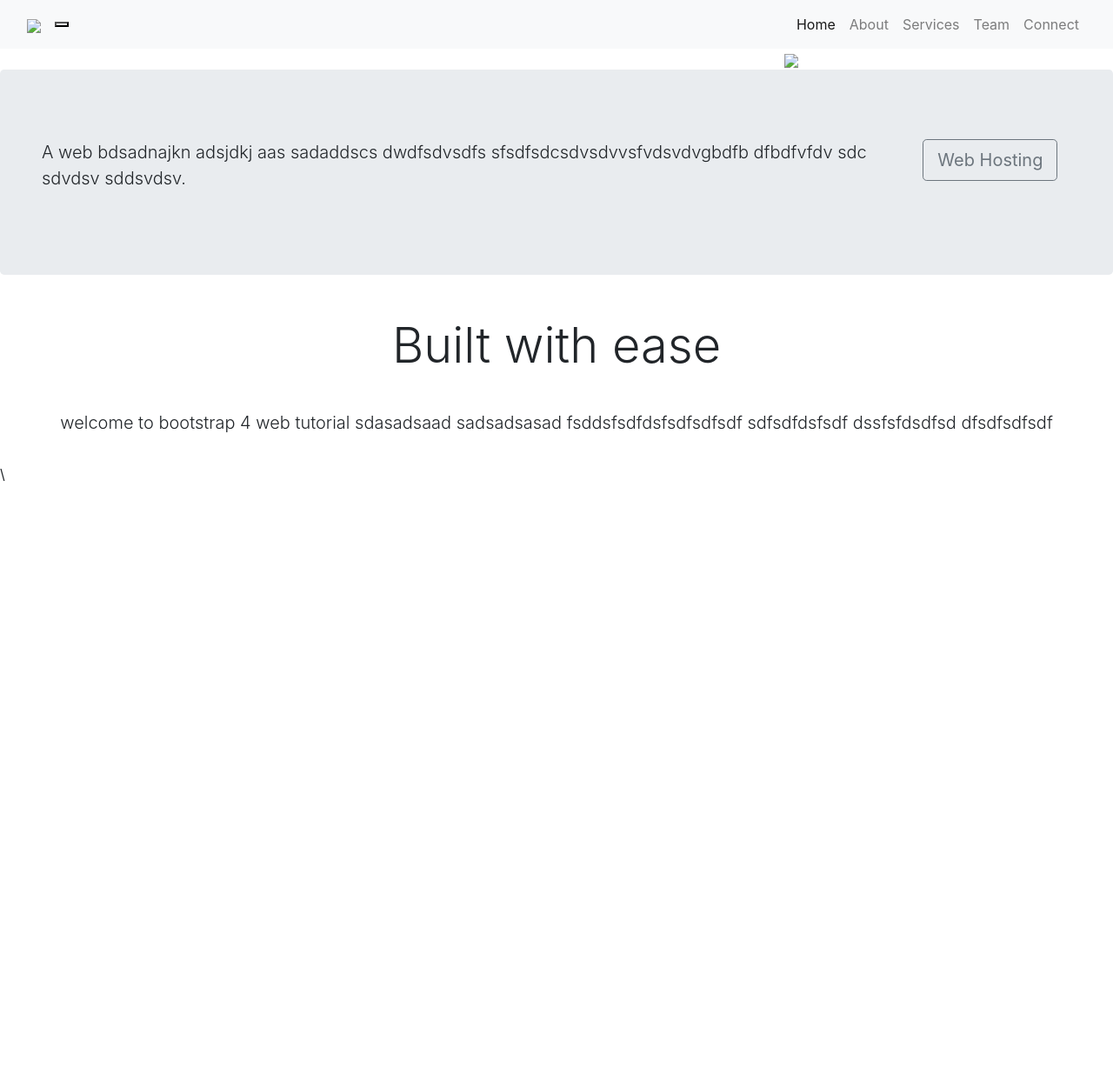
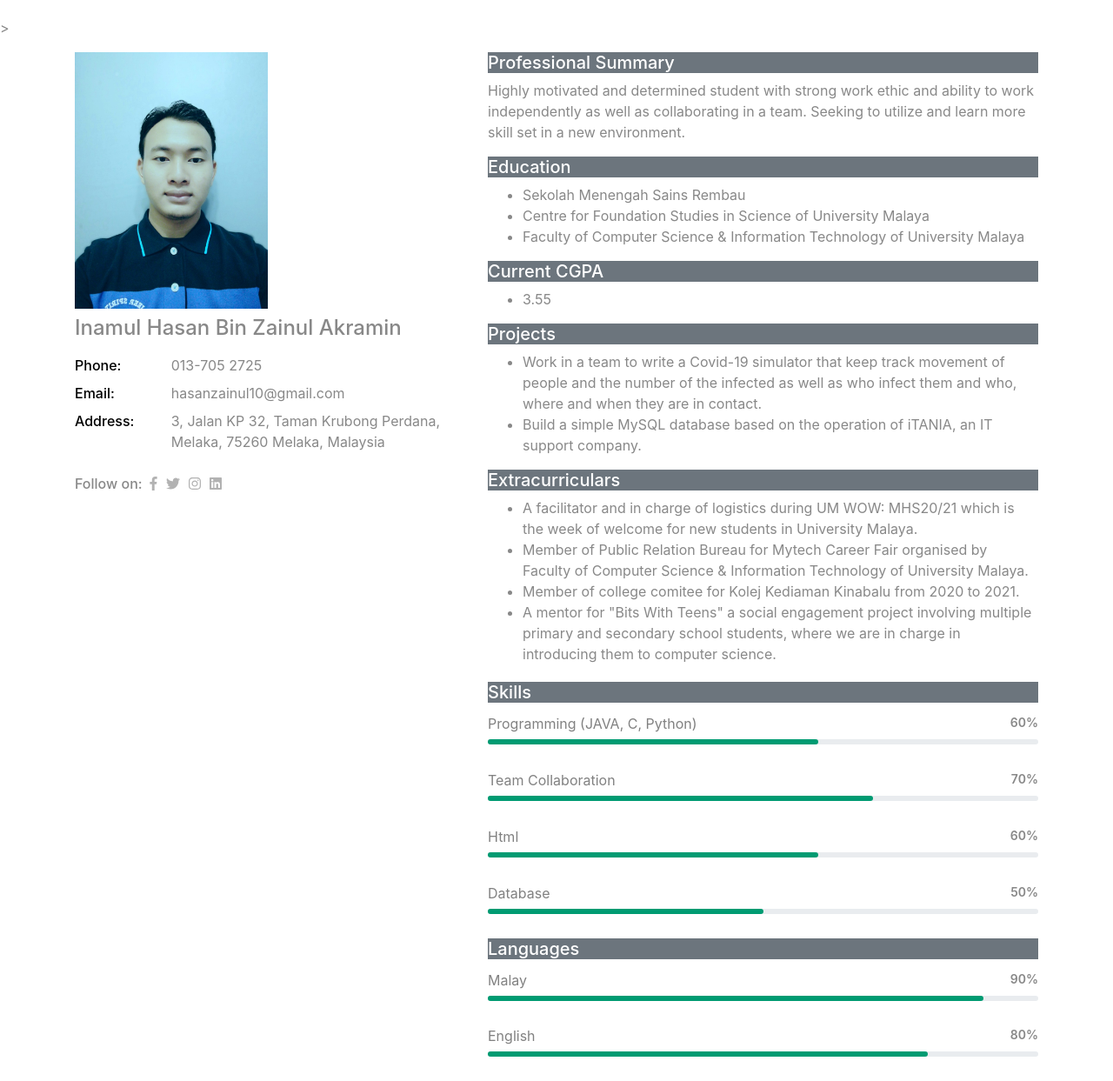
Before and after one commit to hasanzainul10/cv, a plain HTML site: page docs/index.html in a window 1280 px wide. Shown: the whole page at 87% size. Before the commit the page ends 800 px from the top, so only its background shows below. Drawn offline with nearby package versions, Linux system fonts and the light colour scheme.

Commit message:
Add files via upload

```diff
--- a/docs/index.html
+++ b/docs/index.html
@@ -2,138 +2,228 @@
 <html lang="en">
 <head>
     <meta charset="utf-8">
+
+    <title>CV Inamul Hasan</title>
     <meta name="viewport" content="width=device-width, initial-scale=1">
-	<title>Industrial Revolution 4 Technologies</title>
-	<link rel="stylesheet" href="https://maxcdn.bootstrapcdn.com/bootstrap/4.0.0/css/bootstrap.min.css">
+    <link href="http://netdna.bootstrapcdn.com/bootstrap/4.4.1/css/bootstrap.min.css" rel="stylesheet"
       <script src="https://ajax.googleapis.com/ajax/libs/jquery/3.3.1/jquery.min.js"></script>
   <script src="https://cdnjs.cloudflare.com/ajax/libs/popper.js/1.12.9/umd/popper.min.js"></script>
   <script src="https://maxcdn.bootstrapcdn.com/bootstrap/4.0.0/js/bootstrap.min.js"></script>
   <script src="https://use.fontawesome.com/releases/v5.0.8/js/all.js"></script>
-	<link href="style.css" rel="stylesheet">
-	<!--<link rel="stylesheet" href="https://m.w3newbie.com/you-tube.css">-->
+  <link href="style.css" rel="stylesheet">>
+    <style type="text/css">
+    	body{
+    color: #888888;
+    margin-top:20px;}
+.progress {
+    position: relative;
+    overflow: inherit;
+    height: 6px;
+    margin: 30px 0px 15px;
+    width: 100%;
+    display: inline-block;
+    border-radius: 10px;
+}
+
+.progress .progress-bar {
+    height: 6px;
+    background: #009b72;
+    border-radius: 10px;
+}
+
+.progress .progress-bar-title {
+    position: absolute;
+    left: 0;
+    top: -30px;
+    color: #818181;
+    font-size: 16px;
+}
+
+.progress .progress-bar-number {
+    position: absolute;
+    right: 0;
+    color: #888888;
+    top: -30px;
+    font-weight: 600;
+    font-size: 14px;
+}
+.media {
+    display: -webkit-box;
+    display: -ms-flexbox;
+    display: flex;
+    -webkit-box-align: start;
+    -ms-flex-align: start;
+    align-items: flex-start;
+}
+
+.media-body {
+    -webkit-box-flex: 1;
+    -ms-flex: 1;
+    flex: 1;
+}
+
+.text-black {
+    color: #000000;
+}
+
+.font-weight-normal {
+    font-weight: 500 !important;
+}
+.w-25 {
+    width: 25% !important;
+}
+.text-muted {
+    color: #b2b2b2 !important;
+}
+.mr-1, .mx-1 {
+    margin-right: 0.625rem !important;
+}
+    </style>
 </head>
 <body>
+<link rel="stylesheet" href="https://cdnjs.cloudflare.com/ajax/libs/font-awesome/5.12.1/css/all.min.css" integrity="sha256-mmgLkCYLUQbXn0B1SRqzHar6dCnv9oZFPEC1g1cwlkk=" crossorigin="anonymous" />
+<div class="container ">
+    <div class="row ">
+      <div class="col-lg-5 col-md-6">
+        <div class="mb-2">
+          <img class="w-50" src="img.jpg" alt="">
+        </div>
+        <div class="mb-2 d-flex">
+          <h4 class="font-weight-normal">Inamul Hasan Bin Zainul Akramin</h4>
 
-<!-- Navigation -->
-<nav class="navbar navbar-expand-md navbar-light bg-light sticky-top">
-<div class="container-fluid">
-	<a class="navbar-brand" href="#"><img src= "img/logo.png"></a>
-	<button class="navbar-toogler" type="button" data-toogle="collapse" data-target="#navbarResponsive">
-		<span class="navbar-toogler-icon"> </span>
-	</button>
-	<div class="collapse navbar-collapse" id="navbarResponsive">
-		<ul class="navbar-nav ml-auto">
-			<li class="nav-item active">
-				<a class="nav-link" href="#">Home</a>
+        </div>
+        <div class="mb-2">
+          <ul class="list-unstyled">
+
+            <li class="media">
+              <span class="w-25 text-black font-weight-normal">Phone: </span>
+              <label class="media-body">013-705 2725</label>
             </li>
+            <li class="media">
+              <span class="w-25 text-black font-weight-normal">Email: </span>
+              <label class="media-body">hasanzainul10@gmail.com</label>
+            </li>
+            <li class="media">
+              <span class="w-25 text-black font-weight-normal">Address: </span>
+              <label class="media-body">3, Jalan KP 32, Taman Krubong Perdana, Melaka, 75260 Melaka, Malaysia</label>
+            </li>
+          </ul>
+           <div class="social d-flex ml-auto">
+            <p class="pr-2 font-weight-normal">Follow on:</p>
+            <a href="https://www.facebook.com/hasan.zainul" class="text-muted mr-1 ">
+              <i class="fab fa-facebook-f"></i>
+            </a>
+            <a href="https://twitter.com/InaHa_san" class="text-muted mr-1">
+              <i class="fab fa-twitter"></i>
+            </a>
+            <a href="https://www.instagram.com/hasanzainul10/" class="text-muted mr-1">
+              <i class="fab fa-instagram"></i>
+            </a>
+            <a href="https://www.linkedin.com/in/inamul-hasan-bin-zainul-akramin-08b859135/" class="text-muted">
+              <i class="fab fa-linkedin"></i>
+            </a>
+          </div>
+        </div>
+      </div>
+      <div class="col-lg-7 col-md-6 pl-xl-3">
+        <h5 class="font-weight-normal bg-secondary text-white">Professional Summary</h5>
+        <p>Highly motivated and determined student with strong work ethic and ability to work independently as well as collaborating in a team. Seeking to utilize and learn more skill set in a new environment.</p>
 
-			<li class="nav-item">
-				<a class="nav-link" href="#">About</a>
-			</li>
+        <h5 class="font-weight-normal bg-secondary text-white">Education</h5>
+        <ul>
+          <li>Sekolah Menengah Sains Rembau</li>
+          <li>Centre for Foundation Studies in Science of University Malaya</li>
+          <LI>Faculty of Computer Science & Information Technology of University Malaya</lI>
+        </ul>
 
-			<li class="nav-item">
-				<a class="nav-link" href="#">Services</a>
-			</li>
-
-			<li class="nav-item">
-				<a class="nav-link" href="#">Team</a>
-			</li>
-
-			<li class="nav-item">
-				<a class="nav-link" href="#">Connect</a>
-			</li>
+        <h5 class="font-weight-normal bg-secondary text-white">Current CGPA</h5>
+        <ul>
+          <li>3.55</li>
 
         </ul>
+
+        <h5 class="font-weight-normal bg-secondary text-white">Projects</h5>
+        <ul>
+          <li>Work in a team to write a Covid-19 simulator that keep track movement of people and the number of the infected as well as who infect them and who, where and when they are in contact. </li>
+          <li>Build a simple MySQL database based on the operation of iTANIA, an IT support company.</li>
+
+
+        </ul>
+
+
+        <h5 class="font-weight-normal bg-secondary text-white">Extracurriculars</h5>
+        <ul>
+          <li>A facilitator and in charge of logistics during UM WOW: MHS20/21 which is the week of welcome for new students in University Malaya.</li>
+          <li>Member of Public Relation Bureau for Mytech Career Fair organised by Faculty of Computer Science & Information Technology of University Malaya.</li>
+          <lI>Member of college comitee for Kolej Kediaman Kinabalu from 2020 to 2021.</lI>
+          <li>A mentor for "Bits With Teens" a social engagement project involving multiple primary and secondary school students, where we are in charge in introducing them to computer science. </li>
+
+        </ul>
+
+        <div class="mb-2 mt-2 pt-1">
+          <h5 class="font-weight-normal bg-secondary text-white">Skills</h5>
+        </div>
+        <div class="py-1">
+          <div class="progress">
+            <div class="progress-bar" role="progressbar" style="width:60%" aria-valuenow="60" aria-valuemin="0" aria-valuemax="100">
+              <div class="progress-bar-title">Programming (JAVA, C, Python)</div>
+              <span class="progress-bar-number">60%</span>
             </div>
           </div>
-</nav>
-
-<!--- Image Slider -->
-<div id="slides" class="csrousel slide" data-ride="carousel">
-<ul class="carousel-indicators">
-	<li data-targets="#slides" data-slides-to="0" class="active"></li>
-	<li data-targets="#slides" data-slides-to="1" ></li>
-	<li data-targets="#slides" data-slides-to="2" ></li>
-</ul>
-<div class="carousel-inner">
-	<div class="carousel-item active">
-		<img src="img/background.png">
-		<div class="carousel-caption">
-			<h1 class="display-2">Bootstrap</h1>
-			<h3>Complete Website Layout</h3>
-			<button type="button" class="btn btn-outline-light btn-lg">VIEW DEMO</button>
-			<button type="button" class="btn btn-primary btn-lg">Get Started</button>
+        </div>
+        <div class="py-1">
+          <div class="progress">
+            <div class="progress-bar" role="progressbar" style="width:70%" aria-valuenow="70" aria-valuemin="0" aria-valuemax="100">
+              <div class="progress-bar-title">Team Collaboration</div>
+              <span class="progress-bar-number">70%</span>
             </div>
           </div>
-	<div class="carousel-item">
-		<img src="img/background2.png">
         </div>
-	<div class="carousel-item">
-		<img src="img/background3.png">
+        <div class="py-1">
+          <div class="progress">
+            <div class="progress-bar" role="progressbar" style="width:60%" aria-valuenow="60" aria-valuemin="0" aria-valuemax="100">
+              <div class="progress-bar-title">Html</div>
+              <span class="progress-bar-number">60%</span>
+            </div>
+          </div>
+        </div>
+        <div class="py-1">
+          <div class="progress">
+            <div class="progress-bar" role="progressbar" style="width:50%" aria-valuenow="50" aria-valuemin="0" aria-valuemax="100">
+              <div class="progress-bar-title">Database</div>
+              <span class="progress-bar-number">50%</span>
+            </div>
+              <div class="mb-2 mt-2 pt-1">
+                <p></p>
+          <h5 class="font-weight-normal bg-secondary text-white">Languages</h5>
+        </div>
+        <div class="py-1">
+          <div class="progress">
+            <div class="progress-bar" role="progressbar" style="width:90%" aria-valuenow="90" aria-valuemin="0" aria-valuemax="100">
+              <div class="progress-bar-title">Malay</div>
+              <span class="progress-bar-number">90%</span>
             </div>
           </div>
         </div>
 
-<!--- Jumbotron// web size -->
-<div class="container-fluid ">
-<div class="row jumbotron">
-	<div class="col-xs-12 col-sm-12 col-md-9 col-lg-9 col-xl-10 ">
-		<p class="lead">A web bdsadnajkn adsjdkj	aas	sadaddscs	dwdfsdvsdfs sfsdfsdcsdvsdvvsfvdsvdvgbdfb dfbdfvfdv sdc sdvdsv
-		sddsvdsv.</p>
+        <div class="py-1">
+          <div class="progress">
+            <div class="progress-bar" role="progressbar" style="width:80%" aria-valuenow="80" aria-valuemin="0" aria-valuemax="100">
+              <div class="progress-bar-title">English</div>
+              <span class="progress-bar-number">80%</span>
             </div>
-	<div class="col-xs-12 col-sm-12 col-md-3 col-lg-3 col-xl-2">
-		<a href="#"><button type="button" class="btn btn-outline-secondary btn-lg">Web Hosting</button></a>
+          </div>
+        </div>
+          </div>
+        </div>
       </div>
     </div>
   </div>
 
+<script src="http://code.jquery.com/jquery-1.10.2.min.js"></script>
+<script src="http://netdna.bootstrapcdn.com/bootstrap/4.4.1/js/bootstrap.min.js"></script>
+<script type="text/javascript">
 
-
-<!--- Welcome Section -->
-<div class="container-fluid padding">
-<div class="row welcome text-center">
-	<div class="col-12">
-		<h1 class="display-4">Built with ease</h1>
-	</div>
-	<hr>
-	<div class="col-12">
-		<p class="lead">welcome to bootstrap 4 web tutorial sdasadsaad
-		sadsadsasad fsddsfsdfdsfsdfsdfsdf sdfsdfdsfsdf dssfsfdsdfsd
-		dfsdfsdfsdf</p>
-	</div>
-</div>
-</div>
-
-
-<!--- Three Column Section -->
-\
-
-
-<!--- Two Column Section -->
-
-
-<!--- Fixed background -->
-
-
-<!--- Emoji Section -->
-
-
-<!--- Meet the team -->
-
-
-<!--- Cards -->
-
-
-<!--- Two Column Section -->
-
-
-<!--- Connect -->
-
-
-<!--- Footer -->
-
-
-
-
+</script>
 </body>
 </html>
```
Lines whose indentation alone changed are shown as unchanged.
